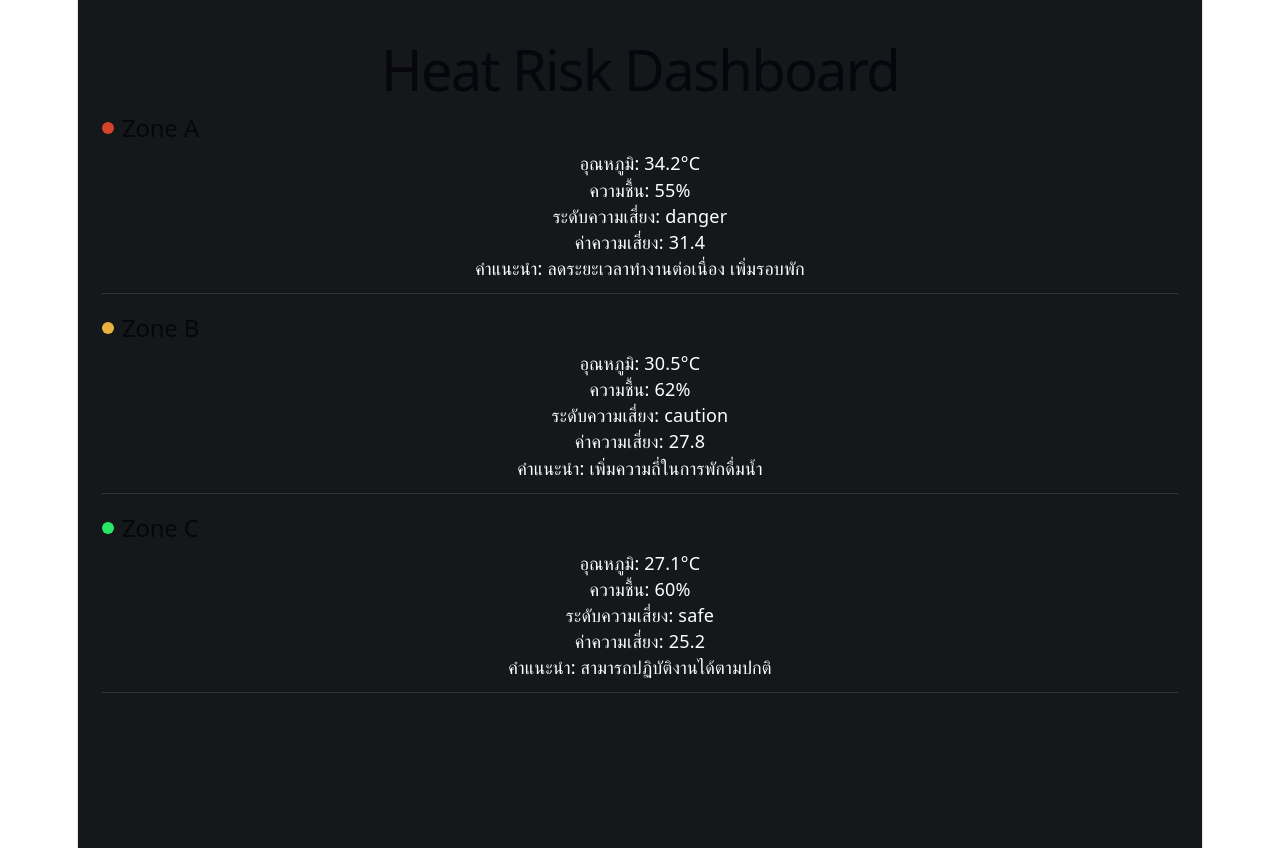
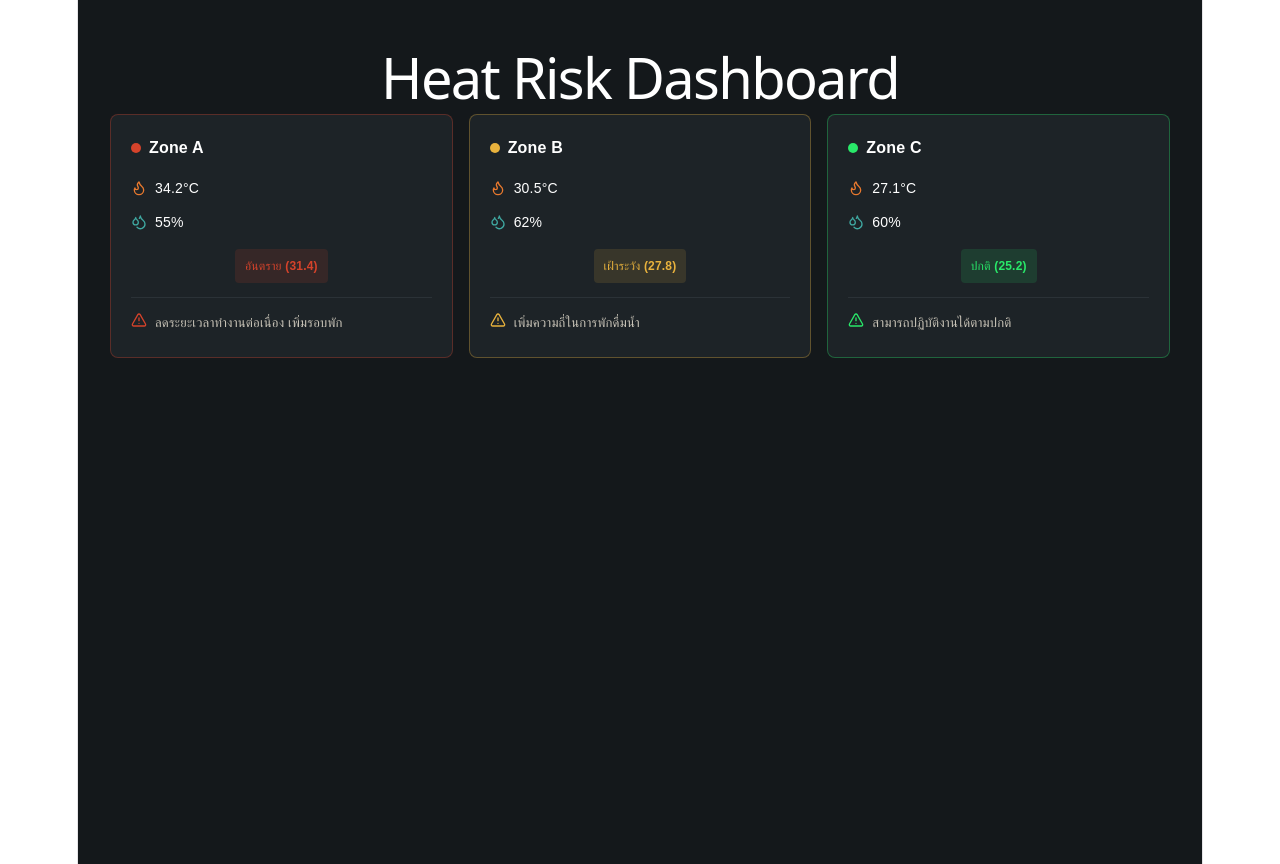
Before and after one commit to March123123-jpg/EEC_SDGS_HACK, a React (Vite) app in the folder Frontend/: page / in a window 1280 px wide. Built offline with nearby package versions, Linux system fonts and the light colour scheme.

Commit message:
Redesign dashboard with card layout, icons, and risk badges

```diff
--- a/Frontend/src/components/HeatRiskDashboard.jsx
+++ b/Frontend/src/components/HeatRiskDashboard.jsx
@@ -1,3 +1,5 @@
+import { Flame, Droplets, AlertTriangle } from "lucide-react";
+
 function getRiskColor(riskLevel) {
   if (riskLevel === "safe") return "#29e869";
   if (riskLevel === "caution") return "#E8B23D";
@@ -6,6 +8,16 @@ function getRiskColor(riskLevel) {
   if (riskLevel === "extreme") return "#A62639";
   return "#7C8A8F";
 }
+
+function getRiskLabel(riskLevel) {
+  if (riskLevel === "safe") return "ปกติ";
+  if (riskLevel === "caution") return "เฝ้าระวัง";
+  if (riskLevel === "warn") return "เตือนภัย";
+  if (riskLevel === "danger") return "อันตราย";
+  if (riskLevel === "extreme") return "วิกฤต";
+  return riskLevel;
+}
+
 
 export default function HeatRiskDashboard() {
   const mockZones = [
@@ -36,30 +48,84 @@ export default function HeatRiskDashboard() {
   ];
 
   return (
-    <div style={{ padding: 24, color: "white", background: "#14181B", minHeight: "100vh" }}>
-      <h1>Heat Risk Dashboard</h1>
+    <div style={{ padding: 32, background: "#14181B", minHeight: "100vh", fontFamily: "sans-serif" }}>
+      <h1 style={{ color: "white", marginBottom: 24 }}>Heat Risk Dashboard</h1>
 
-      {mockZones.map((zoneData) => (
-        <div key={zoneData.zone} style={{ marginBottom: 20, borderBottom: "1px solid #333", paddingBottom: 12 }}>
-          <h2 style={{ display: "flex", alignItems: "center", gap: 8 }}>
-            <span
+      <div
+        style={{
+          display: "grid",
+          gridTemplateColumns: "repeat(auto-fit, minmax(260px, 1fr))",
+          gap: 16,
+        }}
+      >
+      {mockZones.map((zoneData) => {
+        const color = getRiskColor(zoneData.risk_level);
+          return (
+            <div
+              key={zoneData.zone}
               style={{
-                width: 12,
-                height: 12,
-                borderRadius: "50%",
-                background: getRiskColor(zoneData.risk_level),
-                display: "inline-block",
+                background: "#1D2327",
+                border: `1px solid ${color}55`,
+                borderRadius: 8,
+                padding: 20,
+                color: "white",
               }}
-            />
-            {zoneData.zone}
-          </h2>
-          <p>อุณหภูมิ: {zoneData.temperature}°C</p>
-          <p>ความชื้น: {zoneData.humidity}%</p>
-          <p>ระดับความเสี่ยง: {zoneData.risk_level}</p>
-          <p>ค่าความเสี่ยง: {zoneData.risk_value}</p>
-          <p>คำแนะนำ: {zoneData.recommendation}</p>
-        </div>
-      ))}
+            >
+               <div style={{ display: "flex", alignItems: "center", gap: 8, marginBottom: 14 }}>
+                <span
+                  style={{
+                    width: 10,
+                    height: 10,
+                    borderRadius: "50%",
+                    background: color,
+                    display: "inline-block",
+                  }}
+                />
+                <span style={{ fontWeight: 600, fontSize: 16 }}>{zoneData.zone}</span>
+              </div>
+       <div style={{ display: "flex", flexDirection: "column", gap: 8, marginBottom: 14 }}>
+                <div style={{ display: "flex", alignItems: "center", gap: 8, fontSize: 14 }}>
+                  <Flame size={16} color="#E8792E" />
+                  <span>{zoneData.temperature}°C</span>
+                </div>
+                <div style={{ display: "flex", alignItems: "center", gap: 8, fontSize: 14 }}>
+                  <Droplets size={16} color="#3FA7A0" />
+                  <span>{zoneData.humidity}%</span>
+                </div>
+              </div>
+
+              <div
+                style={{
+                  display: "inline-block",
+                  padding: "4px 10px",
+                  borderRadius: 4,
+                  fontSize: 12,
+                  fontWeight: 600,
+                  color: color,
+                  background: `${color}22`,
+                  marginBottom: 14,
+                }}
+              >
+                {getRiskLabel(zoneData.risk_level)} ({zoneData.risk_value})
+              </div>
+
+              <div
+                style={{
+                  display: "flex",
+                  gap: 8,
+                  fontSize: 13,
+                  color: "#C9C4B8",
+                  borderTop: "1px solid #2B3237",
+                  paddingTop: 12,
+                }}
+              >
+                <AlertTriangle size={16} color={color} style={{ flexShrink: 0, marginTop: 2 }} />
+                <span>{zoneData.recommendation}</span>
+              </div>
+            </div>
+          );
+        })}
+      </div>
     </div>
   );
 }
```
